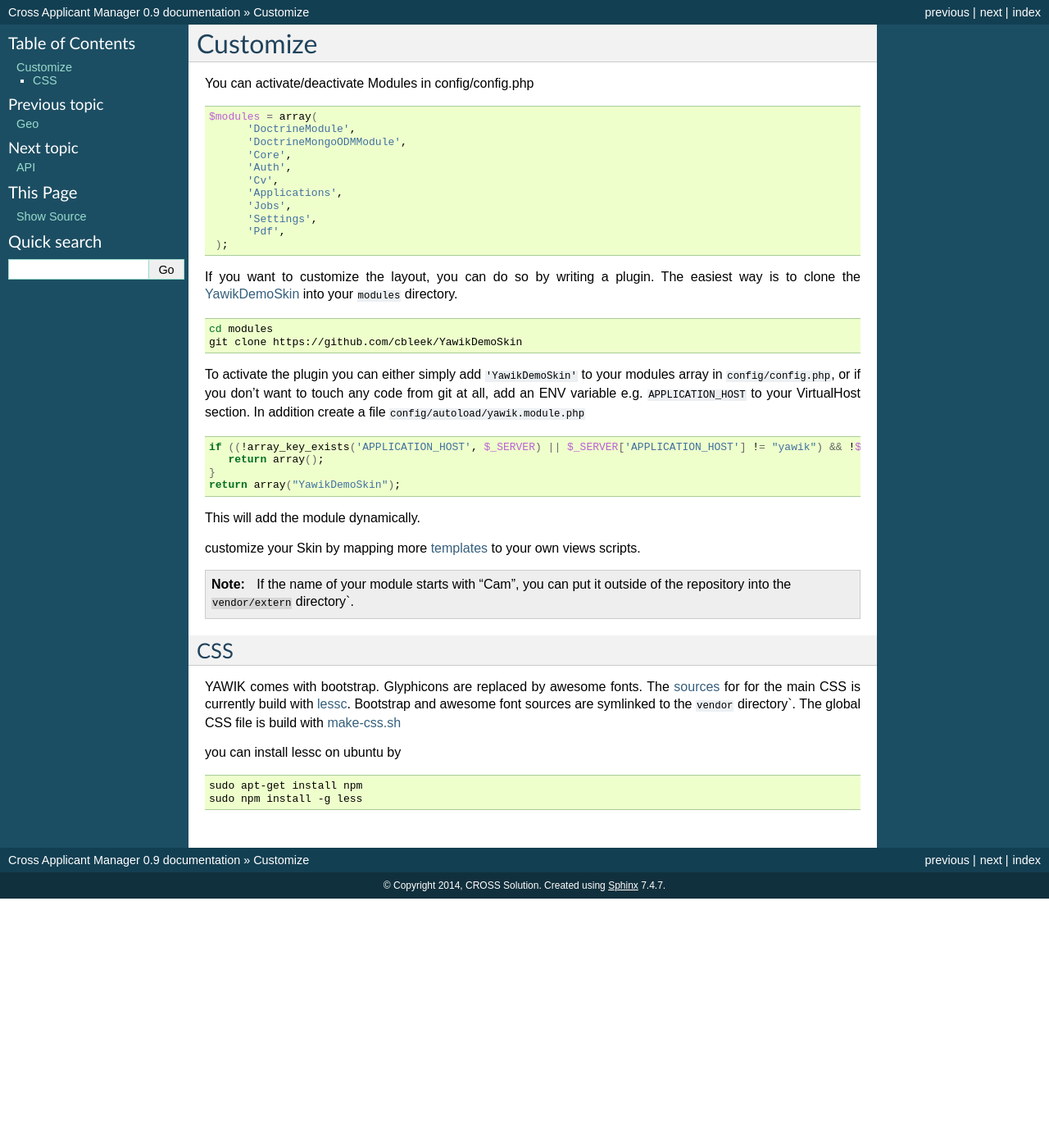
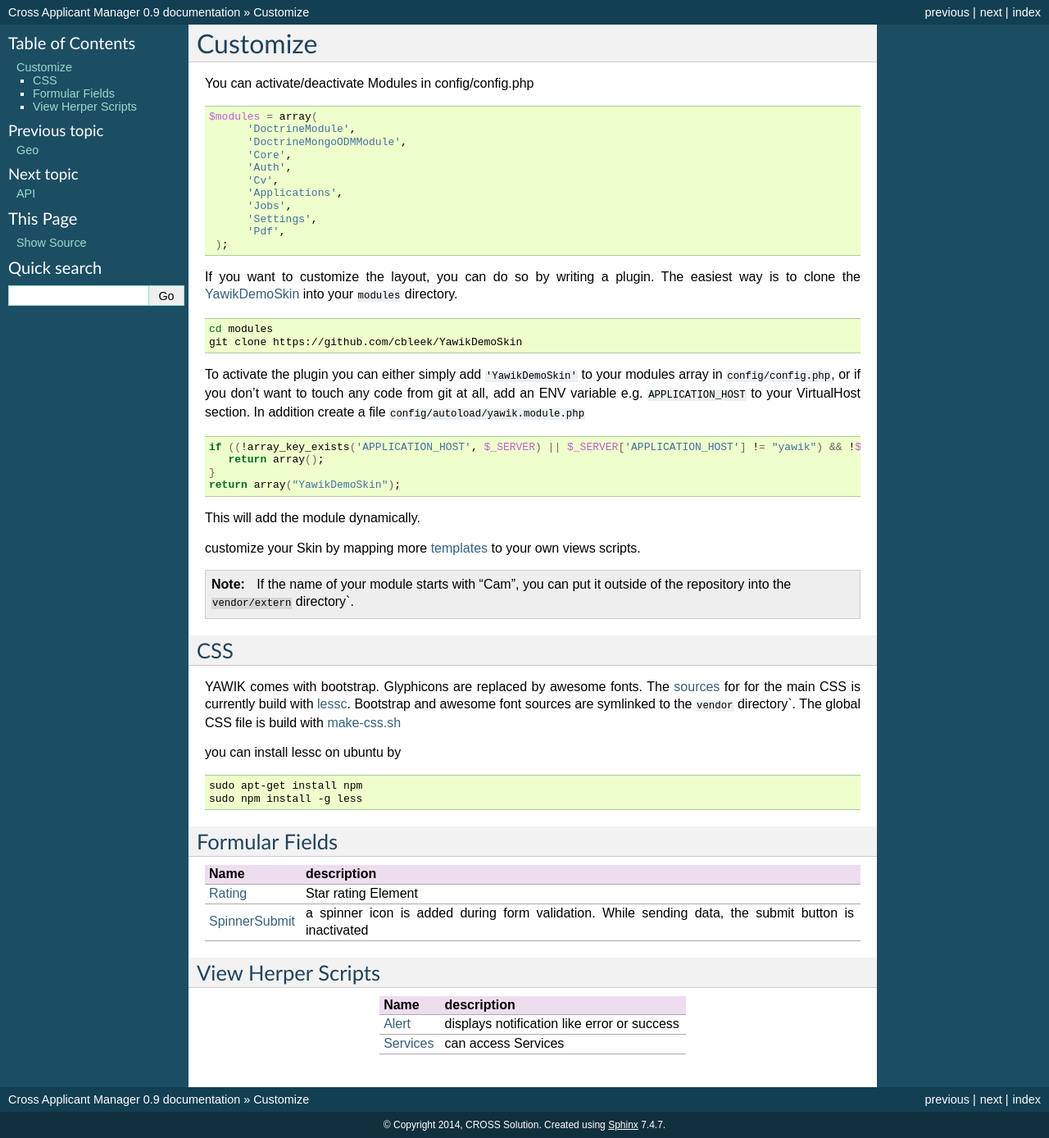
Before and after one commit to cross-solution/YawikDocs, a Sphinx documentation site: the page built from source/customize.rst, in a window 1280 px wide. Shown: the whole page at 82% size. Built offline with Sphinx 7.4.7, drawn with Linux system fonts in a browser that asks for light colours; before the commit the page ends 1096 px from its top, so only the background shows below that.

Commit message:
adds table with view helpers and table with form elements

```diff
--- a/source/customize.rst
+++ b/source/customize.rst
@@ -69,3 +69,34 @@ you can install lessc on ubuntu by
 .. _lessc: http://lesscss.org/#using-less
 .. _sources: https://github.com/cross-solution/CrossApplicantManager/tree/master/less
 .. _make-css.sh: https://github.com/cross-solution/CrossApplicantManager/blob/master/less/make-css.sh
+
+
+Formular Fields
+---------------
+
++----------------+---------------------------------------------------------------------------------------------------------+
+|Name            |description                                                                                              |
++================+=========================================================================================================+
+|Rating_         | Star rating Element                                                                                     |
++----------------+---------------------------------------------------------------------------------------------------------+
+|SpinnerSubmit_  | a spinner icon is added during form validation. While sending data, the submit button is inactivated    |
++----------------+---------------------------------------------------------------------------------------------------------+
+
+.. _Rating: https://github.com/cross-solution/CrossApplicantManager/blob/master/module/Core/src/Core/Form/Element/Rating.php
+.. _SpinnerSubmit: https://github.com/cross-solution/CrossApplicantManager/blob/master/module/Core/src/Core/Form/Element/SpinnerSubmit.php
+
+
+View Herper Scripts
+-------------------
+
++----------------+---------------------------------------------------------------------------------------------------------+
+|Name            |description                                                                                              |
++================+=========================================================================================================+
+|Alert_          | displays notification like error or success                                                             |
++----------------+---------------------------------------------------------------------------------------------------------+
+|Services_       | can access Services                                                                                     |
++----------------+---------------------------------------------------------------------------------------------------------+
+
+
+.. _Alert: https://github.com/cross-solution/CrossApplicantManager/blob/master/module/Core/src/Core/View/Helper/Alert.php
+.. _Services: https://github.com/cross-solution/CrossApplicantManager/blob/master/module/Core/src/Core/View/Helper/Services.php
```
